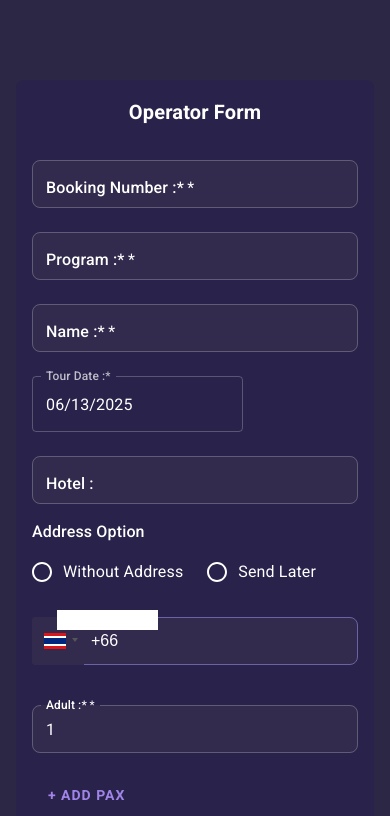
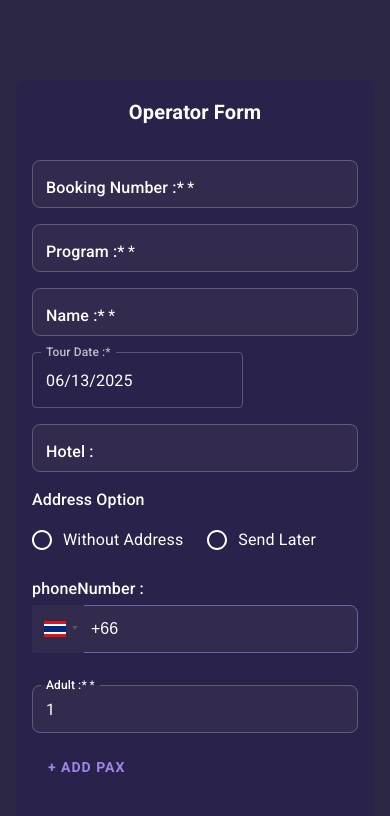
Before and after one commit to majidorc/text-generator, a Next.js app: page / in a window 390 px wide. Shown: the top 816 px of the page. Built offline with nearby package versions, Linux system fonts and the light colour scheme.

Commit message:
Reduce vertical gap between phone label/input and compact overall form layout

```diff
--- a/pages/index.js
+++ b/pages/index.js
@@ -149,7 +149,7 @@ export default function Home() {
           <Typography variant="h6" align="center" gutterBottom sx={{ fontWeight: 700, mb: 4 }}>
             Operator Form
           </Typography>
-          <Grid container spacing={3}>
+          <Grid container spacing={2}>
             {/* Top fields */}
             <Grid item xs={12} md={4}>
               <TextField
@@ -251,6 +251,10 @@ export default function Home() {
               </FormControl>
             </Grid>
             <Grid item xs={12} md={4}>
+              {/* Phone number label for consistent style, less gap */}
+              <Typography sx={{ color: '#fff', fontWeight: 500, mb: 0.5, fontSize: 16 }}>
+                phoneNumber :
+              </Typography>
               <PhoneInput
                 country={"th"}
                 value={form.phoneNumber}
@@ -272,7 +276,7 @@ export default function Home() {
                   background: "#322b4d",
                   color: "#000",
                 }}
-                specialLabel={<span style={{ fontWeight: 500 }}>phoneNumber :</span>}
+                specialLabel=""
                 inputProps={{
                   name: "phoneNumber",
                   required: false,
```
